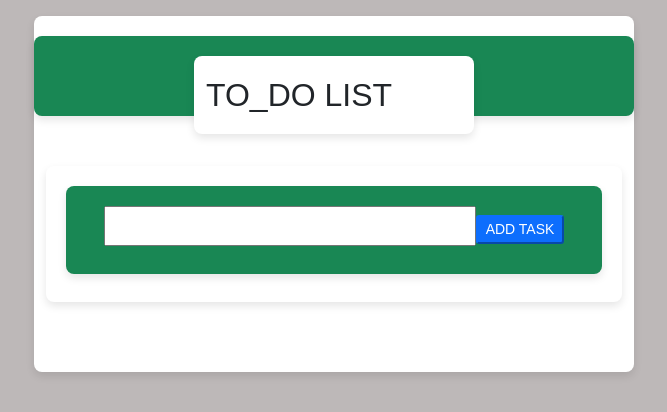
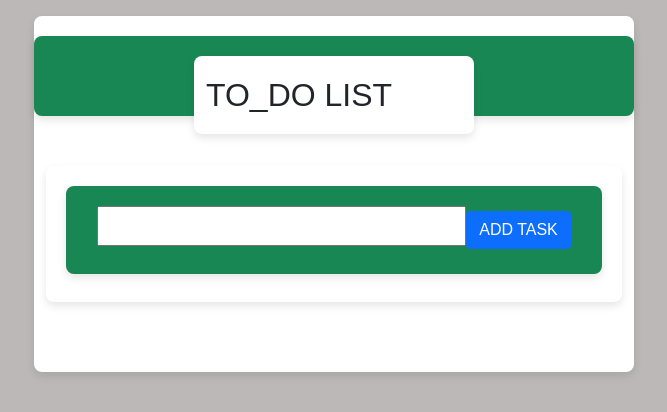
Before and after one commit to Harish427417/todo-list, an Angular app: page / in a window 1280 px wide. Shown: the top 412 px of the page, without its empty margins (306-973 px from the left). Built offline with nearby package versions, Linux system fonts and the light colour scheme.

Commit message:
Update app.component.html

```diff
--- a/src/app/app.component.html
+++ b/src/app/app.component.html
@@ -7,8 +7,8 @@
 
 <div>
  <div class="bg-success d-flex justify-content-center align-items-center h3">
-     <input [(ngModel)]="newTask" type="text" value="" class="col-9 h3">
-     <button (click)="addToList()" class="btn-sm btn-primary"> ADD TASK </button>
+     <input [(ngModel)]="newTask" type="text" value="" class=" h3">
+     <button (click)="addToList()" class="btn btn-primary"> ADD TASK </button>
  </div>
 </div>
 
```
